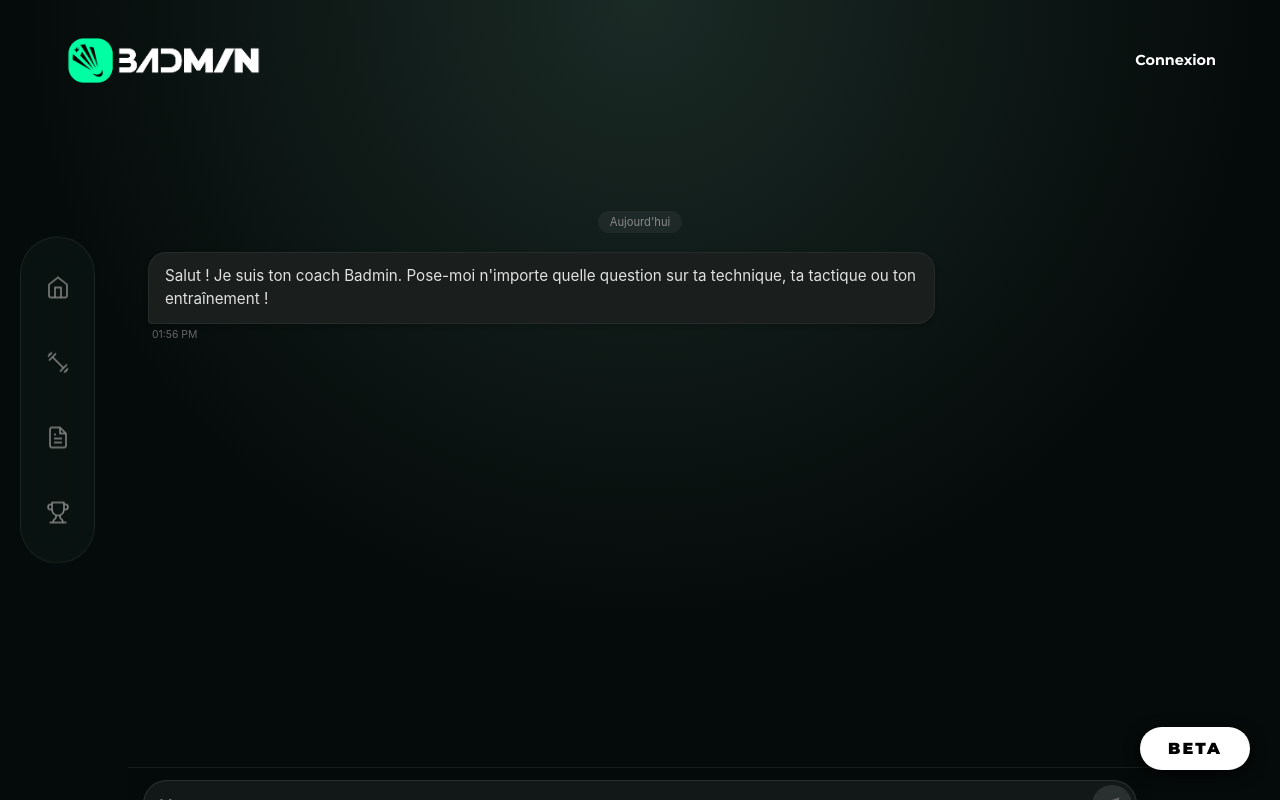
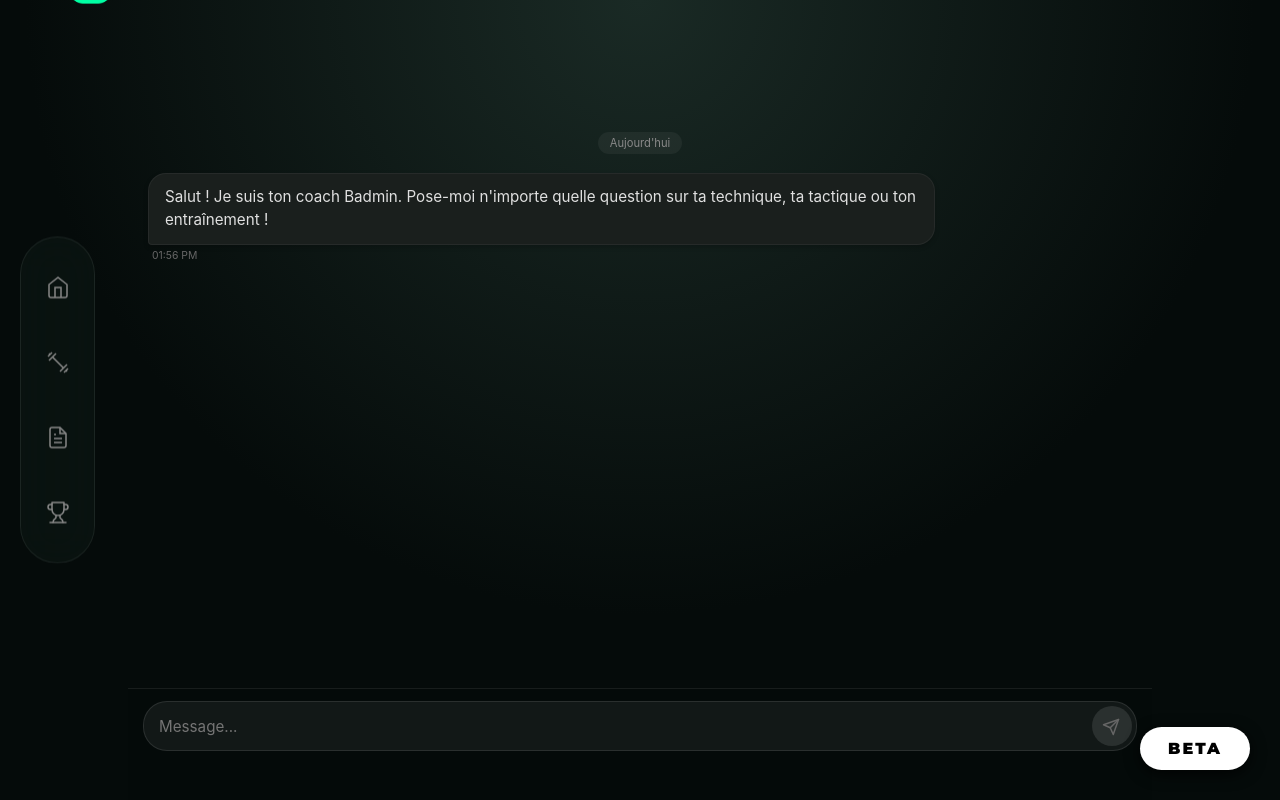
Before and after one commit to ceyliankirch/badminton-coach-ai, a React (Vite) app in the folder client/: page /coach-chat in a window 1280 px wide. Both pictures are taken after a click on the button "Connexion Membre". Built offline with nearby package versions, Linux system fonts and the light colour scheme; no server answers.

Commit message:
scroll fixed

```diff
--- a/client/src/index.css
+++ b/client/src/index.css
@@ -304,22 +304,17 @@ textarea { border-radius: 20px; min-height: 100px; resize: vertical; }
 }
 
 
-/* Bloquer le scroll du document entier */
 html, body {
-  position: fixed; /* 👈 Crucial sur iOS pour empêcher le glissement du fond */
-  overflow: hidden;
+  margin: 0;
+  padding: 0;
   width: 100%;
-  height: 100%;
-  /* Désactive les gestes par défaut de Safari */
-  touch-action: none;
-  -webkit-overflow-scrolling: auto;
+  height: 100dvh; /* Hauteur dynamique pour iOS */
+  overflow: hidden; /* Empêche la page entière de bouger */
+  background-color: var(--bg-dark);
 }
 
-/* Réautoriser le scroll UNIQUEMENT dans ta zone de messages */
-.chat-scroll-area {
-  flex: 1;
-  overflow-y: auto !important;
-  touch-action: pan-y; /* Autorise le scroll vertical uniquement ici */
-  -webkit-overflow-scrolling: touch; /* Garde la fluidité iOS */
-  overscroll-behavior-y: contain; /* Empêche la propagation au body */
+#root {
+  height: 100%;
+  display: flex;
+  flex-direction: column;
 }
```
